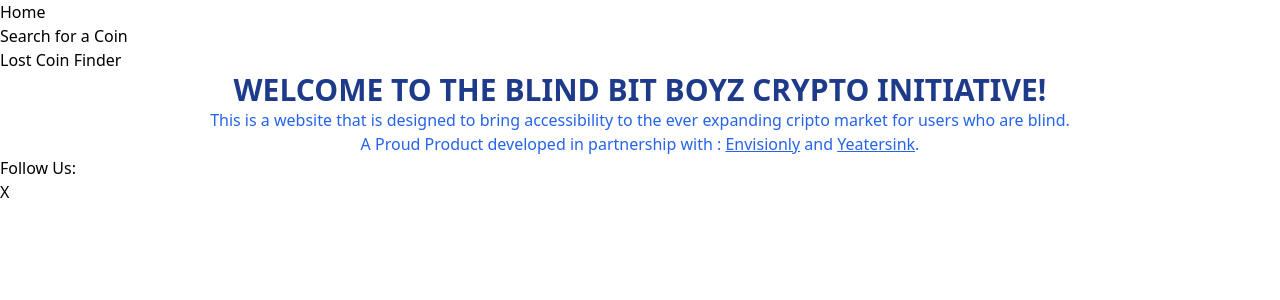
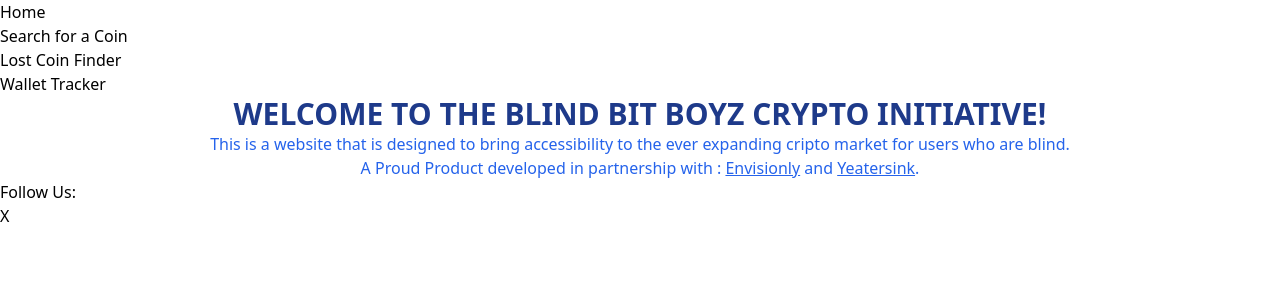
Before and after one commit to yeatersink/Blind-Bit-Boyz, a SvelteKit app: page / in a window 1280 px wide. Shown: the top 300 px of the page. Built offline with nearby package versions, Linux system fonts and the light colour scheme.

Commit message:
Added Wallet Tracker page.

```diff
--- a/src/components/DesktopNav.svelte
+++ b/src/components/DesktopNav.svelte
@@ -3,5 +3,6 @@
 <li><a href="/">Home</a></li>
 <li><a href="/coin-search">Search for a Coin</a></li>
 <li><a href="/lost-coin-finder">Lost Coin Finder</a></li>
+<li><a href="/wallet-tracker">Wallet Tracker</a></li>
 </ul>
     </nav>
--- a/src/routes/lost-coin-finder/+page.svelte
+++ b/src/routes/lost-coin-finder/+page.svelte
@@ -73,7 +73,7 @@ console.error('Error fetching price info from Dex Screener API');
 <h1>Welcome to your Lost Coin Finder!</h1>
 <p>Have you purchased coins and forgotten about them? This tool will help you dig up coins in your wallet that you have long forgotten about, and you don't even have to connect your wallet to find them.</p>
 <p>Using this tool is simple. Just put your wallet address in the search bar, and then choose which block chain that you purchased your coin on, and let the Lost Coin Finder locate them for you.</p>
-<p>This tool will give you a list of every item in your wallet. Be aware of dust coins or scam coins that have been air dropped into your wallet without your knowledge. This tool is very helpful in finding them in your wallet, but do not connect your actual wallet to these scam coins. </p>
+<p>This tool will give you a list of every item in your wallet. Be aware of dust coins or scam coins that have been air dropped into your wallet without your knowledge. This tool is very helpful in finding them in your wallet, but do not actualy connect your wallet  to these scam coins. </p>
 <form onsubmit={(event)=>{
     event.preventDefault()
     getCoinsFromWallet()
```
